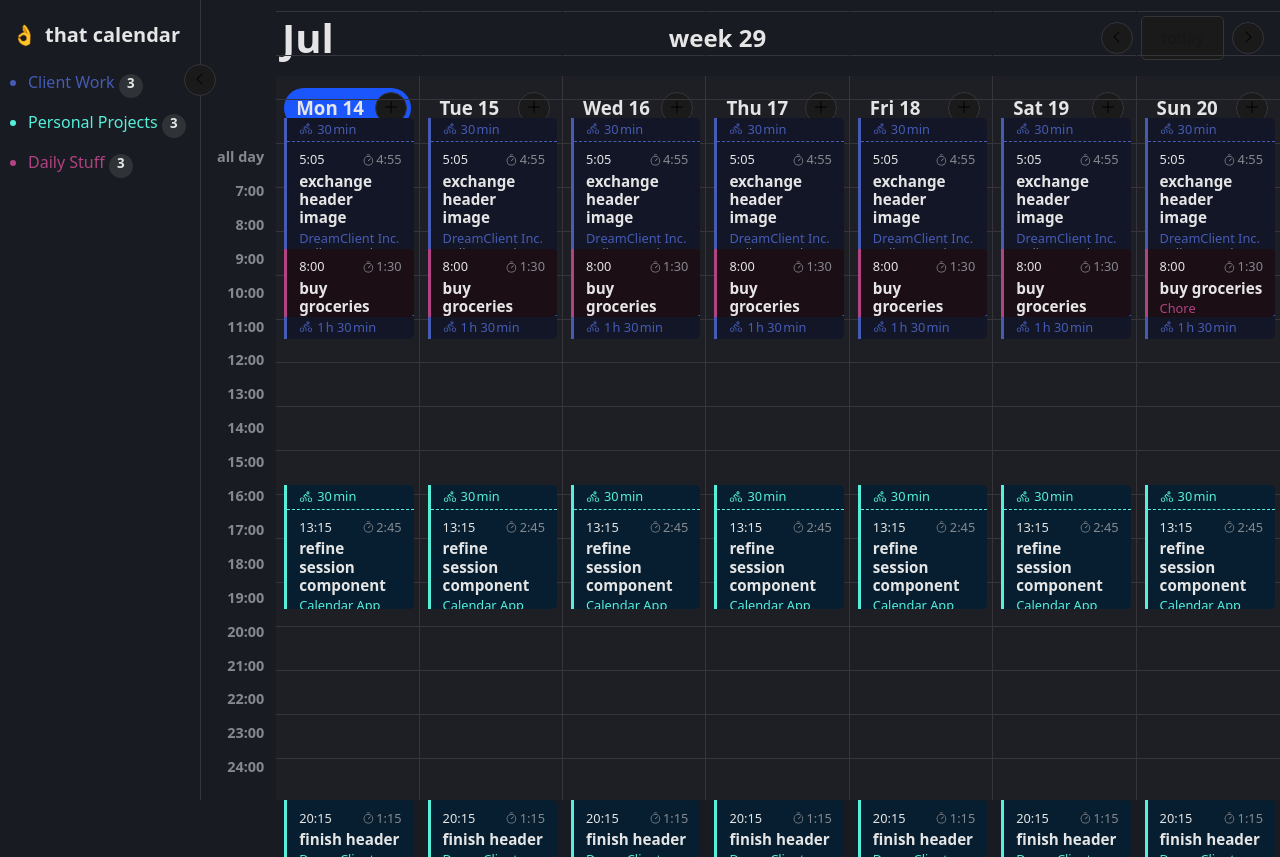
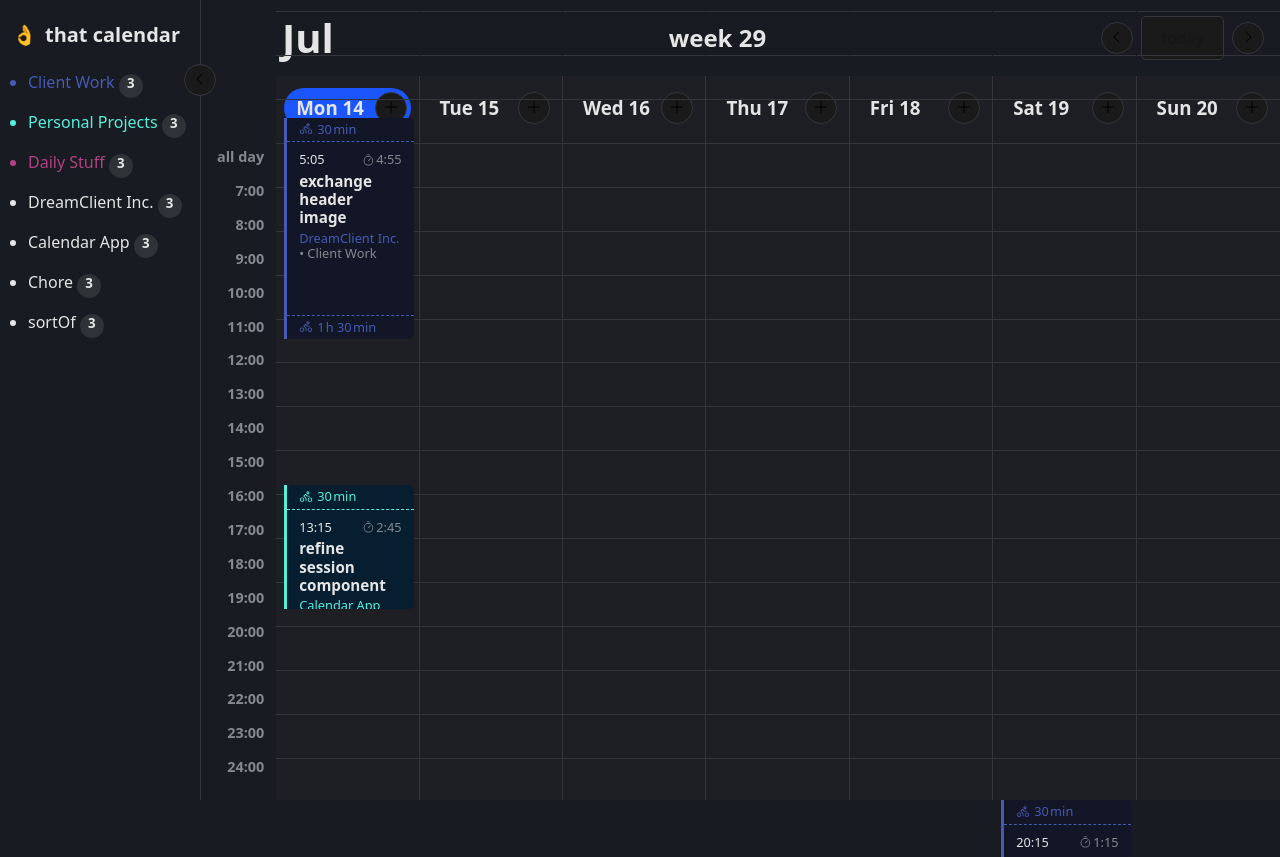
Before and after one commit to fraulueneburg/thatcalendar-fe, a React (Vite) app: page / in a window 1280 px wide. Built offline with nearby package versions, Linux system fonts and the light colour scheme.

Commit message:
refactor (Day, Session, Types): adapt to db data structure

```diff
--- a/src/components/Day.tsx
+++ b/src/components/Day.tsx
@@ -1,11 +1,13 @@
 import { format, subDays } from 'date-fns'
-import { useState } from 'react'
+
+import { sessionsArr, sessionIndex } from '../data/dummydata'
+import { hoursArr, weekStartsOnMonday } from '../data/user-settings'
+
+import Session from './Session'
+import { SessionProps } from './Session.types'
+import SessionForm from './Forms/SessionForm'
 import { PlusIcon as IconAdd } from '@phosphor-icons/react'
-import { sessionsArr } from '../data/dummydata'
-import { hoursArr, weekStartsOnMonday } from '../data/user-settings'
-import Session from './Session'
 import { Popover } from './Popover'
-import TimeslotForm from './Forms/TimeslotForm'
 
 type DayType = {
 	dayName: string
@@ -30,7 +32,9 @@ export default function Day({ data }: DayProps) {
 	const classes = `day${isToday ? ' today' : ''}${isWeekend ? ' weekend' : ''}`
 	const writtenDate = `${isToday ? 'today, ' : ''}${format(dayDate, 'EEEE, MMMM do, yyyy')}`
 
-	const [formOpen, setFormOpen] = useState(false)
+	const sessionTargetDay = format(dayDate, 'yyyyMMdd')
+	const sessionIdsSet = new Set(sessionIndex[sessionTargetDay] ?? [])
+	const filteredSessions = sessionsArr.filter((session) => sessionIdsSet.has(session._id))
 
 	return (
 		<article className={classes}>
@@ -38,12 +42,12 @@ export default function Day({ data }: DayProps) {
 				<h3 aria-label={writtenDate}>
 					<span className="day-name">{dayName}</span> <span className="day-num">{dayNum}</span>
 				</h3>
-				<Popover trigger={<IconAdd />} triggerLabel={`add session on ${writtenDate}`}>
-					<TimeslotForm />
+				<Popover trigger={<IconAdd />} triggerLabel={`add session`}>
+					<SessionForm />
 				</Popover>
 			</header>
 			<div className="content">
-				{sessionsArr.map((session) => (
+				{filteredSessions.map((session) => (
 					<Session data={session} key={session._id} />
 				))}
 				{hoursArr.map((_, index, arr) => (
--- /dev/null
+++ b/src/components/Forms/SessionForm.tsx
@@ -0,0 +1,99 @@
+import { Checkbox, Field, Fieldset } from '@ark-ui/react'
+import { CheckIcon } from '@phosphor-icons/react'
+
+import { dayStartHour, dayEndHour } from '../../data/user-settings'
+import { convertToTime } from '../../utils/time'
+import { calArr, tasksArr } from '../../data/dummydata'
+import { useState } from 'react'
+
+export default function SessionForm() {
+	const [category, setCategory] = useState('empty')
+	const filteredSubCategories = calArr.filter((elem) => elem.parent === category)
+
+	return (
+		<>
+			<form>
+				<h4>New Session</h4>
+				<fieldset>
+					<legend>Task</legend>
+					<p>choose an existing task</p>
+					<select defaultValue="" onChange={(e) => setCategory(e.target.value)}>
+						<option value="empty">Task</option>
+						{tasksArr.map((elem) => (
+							<option value={elem._id} key={elem._id}>
+								{elem.title}
+							</option>
+						))}
+					</select>
+
+					<p>or create a new one</p>
+					<input type="text" />
+				</fieldset>
+
+				<Fieldset.Root>
+					<Fieldset.Legend>Category</Fieldset.Legend>
+					<select defaultValue="" onChange={(e) => setCategory(e.target.value)}>
+						<option value="empty">Category</option>
+						{calArr.map((elem) => (
+							<option value={elem._id} key={elem._id}>
+								{elem.title}
+							</option>
+						))}
+					</select>
+					<select defaultValue="" disabled={category === 'empty'}>
+						<option value="empty">Project</option>
+						{filteredSubCategories.map((elem) => (
+							<option value={elem._id} key={elem._id}>
+								{elem.title}
+							</option>
+						))}
+					</select>
+				</Fieldset.Root>
+
+				<Fieldset.Root>
+					<Fieldset.Legend>Time</Fieldset.Legend>
+					<Fieldset.ErrorText>Fieldset Error Text</Fieldset.ErrorText>
+					<p>
+						<label htmlFor="slot-start-time">starts at</label>
+						<input
+							id="slot-start-time"
+							type="time"
+							name="slot-start-time"
+							min={convertToTime(dayStartHour)}
+							max={convertToTime(dayEndHour)}
+						/>
+						<span className="validity"></span>
+					</p>
+					<p>
+						<label htmlFor="slot-end-time">ends at</label>
+						<input id="slot-end-time" type="time" name="slot-end-time" min={dayStartHour} max={dayEndHour} />
+					</p>
+				</Fieldset.Root>
+
+				<Fieldset.Root>
+					<Fieldset.Legend>Travel duration</Fieldset.Legend>
+					<div>
+						<label htmlFor="appointment-time">travel time</label>
+						<input id="appointment-time" type="time" name="start-time" />
+					</div>
+					<div>
+						<div>
+							<Checkbox.Root>
+								<Checkbox.Control>
+									<Checkbox.Indicator>
+										<CheckIcon />
+									</Checkbox.Indicator>
+								</Checkbox.Control>
+								<Checkbox.Label>same return time</Checkbox.Label>
+								<Checkbox.HiddenInput />
+							</Checkbox.Root>
+						</div>
+						<label htmlFor="appointment-time">travel return time</label>
+						<input id="appointment-time" type="time" name="end-time" />
+					</div>
+				</Fieldset.Root>
+				<button type="submit">create session</button>
+			</form>
+		</>
+	)
+}
--- a/src/components/Forms/TimeslotForm.tsx
+++ /dev/null
@@ -1,61 +0,0 @@
-import { Checkbox, Field, Fieldset, NumberInput } from '@ark-ui/react'
-import { CheckIcon } from '@phosphor-icons/react'
-
-import { dayStartHour, dayEndHour } from '../../data/user-settings'
-import { convertToTime } from '../../utils/time'
-
-export default function TimeslotForm() {
-	return (
-		<>
-			<form>
-				<strong>Time Slot Form</strong>
-
-				<Field.Root>
-					<Field.Label>Title</Field.Label>
-					<Field.Input />
-					<Field.ErrorText>Error Info</Field.ErrorText>
-				</Field.Root>
-
-				<Fieldset.Root>
-					<Fieldset.Legend>Time</Fieldset.Legend>
-					<Fieldset.ErrorText>Fieldset Error Text</Fieldset.ErrorText>
-					<p>
-						<label htmlFor="slot-start-time">starts at</label>
-						<input
-							id="slot-start-time"
-							type="time"
-							name="slot-start-time"
-							min={convertToTime(dayStartHour)}
-							max={convertToTime(dayEndHour)}
-						/>
-						<span className="validity"></span>
-					</p>
-					<p>
-						<label htmlFor="slot-end-time">ends at</label>
-						<input id="slot-end-time" type="time" name="slot-end-time" min={dayStartHour} max={dayEndHour} />
-					</p>
-				</Fieldset.Root>
-				<Fieldset.Root>
-					<Fieldset.Legend>Travel duration</Fieldset.Legend>
-					<p>
-						<label htmlFor="appointment-time">travel time</label>
-						<input id="appointment-time" type="time" name="start-time" value="00:00" />
-					</p>
-					<p>
-						<Checkbox.Root>
-							<Checkbox.Control>
-								<Checkbox.Indicator>
-									<CheckIcon />
-								</Checkbox.Indicator>
-							</Checkbox.Control>
-							<Checkbox.Label>same return time</Checkbox.Label>
-							<Checkbox.HiddenInput />
-						</Checkbox.Root>
-						<label htmlFor="appointment-time">travel return time</label>
-						<input id="appointment-time" type="time" name="end-time" value="15:30" />
-					</p>
-				</Fieldset.Root>
-			</form>
-		</>
-	)
-}
--- a/src/components/Session.tsx
+++ b/src/components/Session.tsx
@@ -1,7 +1,7 @@
 import { SessionProps } from './Session.types'
-import { MainCalendarType } from '../types/main-calendar'
+import { CategoryType } from '../types/category'
 
-import { calArr, subCalArr } from '../data/dummydata'
+import { calArr, tasksArr } from '../data/dummydata'
 
 import { getGridPosition } from '../utils/grid/'
 import { calculateDuration } from '../utils/duration/'
@@ -11,18 +11,19 @@ import TravelTime from './TravelTime'
 import { TimerIcon as IconDuration } from '@phosphor-icons/react'
 
 export default function Session({ data }: SessionProps) {
-	const { title, dtStart, dtEnd, calendarId, parent, travelTime, travelReturnTime } = data
+	const { dtStart, dtEnd, parent: sessionParent } = data
 
-	const mainCalendar: MainCalendarType | undefined = calArr.find((elem) => elem._id === calendarId)
-	if (!mainCalendar) {
-		throw new Error('Calendar not found')
-	}
-	const { title: calendarTitle, color, colorBg } = mainCalendar
+	const task = tasksArr.find((elem) => elem._id === sessionParent)
+	if (!task) throw Error('No task found')
+	const { title: taskTitle, travelTime, travelReturnTime, parent: taskParentId } = task
 
-	const subCalendar = subCalArr.find((elem) => elem._id === parent)
-	if (!subCalendar) {
-		throw new Error('Calendar not found')
-	}
+	const subCategory = calArr.find((elem) => elem._id === taskParentId)
+	if (!subCategory) throw new Error('Sub Calendar not found')
+	const { title: subCatTitle, parent: subCatParentId } = subCategory
+
+	const category: CategoryType | undefined = calArr.find((elem) => elem._id === subCatParentId)
+	if (!category) throw new Error('Calendar not found')
+	const { title: calTitle, color, colorBg } = category
 
 	const startTime = convertToTime(dtStart)
 	const endTime = convertToTime(dtEnd)
@@ -55,9 +56,9 @@ export default function Session({ data }: SessionProps) {
 							<time dateTime={duration}>{stripLeadingZero(duration)}</time> <span className="sr-only">hours</span>
 						</span>
 					</small>
-					<h4 className="title">{title}</h4>
+					<h4 className="title">{taskTitle}</h4>
 					<small className="cal">
-						<span className="sub-cal">{subCalendar.name}</span> <span className="main-cal">•&nbsp;{calendarTitle}</span>
+						<span className="sub-cal">{subCatTitle}</span> <span className="main-cal">•&nbsp;{calTitle}</span>
 					</small>
 				</div>
 				{isValidTravelTime(travelReturnTime) && <TravelTime time={travelReturnTime} isReturn={true} />}
--- a/src/components/Session.types.ts
+++ b/src/components/Session.types.ts
@@ -1,12 +1,9 @@
 export type SessionType = {
-	title: string
-	description: string
+	_id: string
 	dtStart: string
 	dtEnd: string
 	calendarId: string
 	parent: string
-	travelTime: string
-	travelReturnTime: string
 }
 
 export type SessionProps = {
--- a/src/data/dummydata.ts
+++ b/src/data/dummydata.ts
@@ -1,10 +1,15 @@
 export const calArr = [
-	{ _id: 'c1', title: 'Client Work', color: '#465BB3', colorBg: '#131627', childCalendars: ['sc1'] },
-	{ _id: 'c2', title: 'Personal Projects', color: '#56EFDB', colorBg: '#061E2F', childCalendars: ['sc2'] },
-	{ _id: 'c3', title: 'Daily Stuff', color: '#B14382', colorBg: '#1B0E15', childCalendars: ['sc3'] },
+	{ _id: 'c1', title: 'Client Work', color: '#465BB3', colorBg: '#131627' },
+	{ _id: 'c2', title: 'Personal Projects', color: '#56EFDB', colorBg: '#061E2F' },
+	{ _id: 'c3', title: 'Daily Stuff', color: '#B14382', colorBg: '#1B0E15' },
+
+	{ _id: 'sc1', title: 'DreamClient Inc.', parent: 'c1' },
+	{ _id: 'sc2', title: 'Calendar App', parent: 'c2' },
+	{ _id: 'sc3', title: 'Chore', parent: 'c3' },
+	{ _id: 'sc4', title: 'sortOf', parent: 'c2' },
 ]
 
-export const sessionsArr = [
+export const tasksArr = [
 	{
 		_id: 't1',
 		parent: 'sc1',
@@ -51,9 +56,39 @@ export const sessionsArr = [
 	},
 ]
 
-export const subCalArr = [
-	{ _id: 'sc1', name: 'DreamClient Inc.', parent: 'c1', sessions: ['t1'] },
-	{ _id: 'sc2', name: 'Calendar App', parent: 'c2', sessions: ['t2', 't4'] },
-	{ _id: 'sc3', name: 'Chore', parent: 'c3', sessions: ['t3'] },
-	{ _id: 'sc2', name: 'sortOf', parent: 'c2', sessions: [] },
+export const sessionsArr = [
+	{
+		_id: 's1',
+		parent: 't1',
+		dtStart: '20250714T050500Z',
+		dtEnd: '20250714T100000Z',
+		calendarId: 'c1',
+	},
+	{
+		_id: 's2',
+		parent: 't2',
+		dtStart: '20250714T131500Z',
+		dtEnd: '20250714T160000Z',
+		calendarId: 'c2',
+	},
+	{
+		_id: 's3',
+		parent: 't3',
+		dtStart: '20250712T080000Z',
+		dtEnd: '20250712T093000Z',
+		calendarId: 'c3',
+	},
+	{
+		_id: 's4',
+		parent: 't1',
+		dtStart: '20250719T201500Z',
+		dtEnd: '20250719T213000Z',
+		calendarId: 'c2',
+	},
 ]
+
+export const sessionIndex: Record<string, string[]> = {
+	'20250714': ['s1', 's2'],
+	'20250712': ['s3'],
+	'20250719': ['s4'],
+}
--- /dev/null
+++ b/src/types/category.ts
@@ -0,0 +1,7 @@
+export type CategoryType = {
+	_id: string
+	title: string
+	parent?: string
+	color?: string
+	colorBg?: string
+}
```
Also changed, not shown: src/components/Task.types.ts (added, +9 -0 lines), src/types/main-calendar.ts (deleted, +0 -7 lines).
